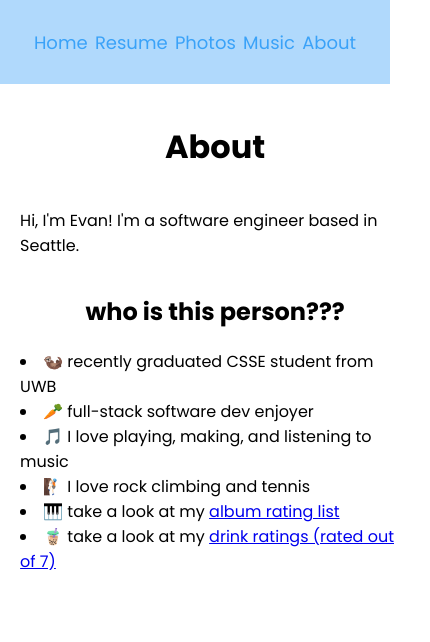
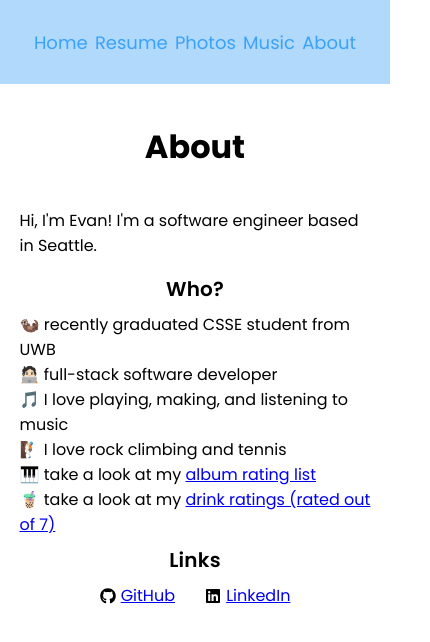
Before and after one commit to jinevang/personal-site, a React (Create React App) app: page /about in a window 390 px wide. Shown: the top 642 px of the page, 430 px wide, since content can reach past the window. Built offline with nearby package versions, Linux system fonts and the light colour scheme.

Commit message:
additional fixes on mobile index page + desktop styling

```diff
--- a/public/index.html
+++ b/public/index.html
@@ -3,7 +3,7 @@
   <head>
     <meta charset="utf-8" />
     <link rel="icon" href="%PUBLIC_URL%/pfp.jpg" />
-    <meta name="viewport" content="width=device-width" />
+    <meta name="viewport" content="width=device-width, initial-scale=1.0, initial-scale=1.0, user-scalable=no" />
     <meta name="theme-color" content="#000000" />
     <meta
       name="description"
--- a/src/pages/AboutPage.tsx
+++ b/src/pages/AboutPage.tsx
@@ -1,7 +1,12 @@
 import React from 'react';
-import { Box, List } from '@mui/material';
+
+// Components
+import { Box, List, ListItem, Typography } from '@mui/material';
+
+// Styles & Colors
 import styled from '@emotion/styled';
 import { theme } from 'styles/BasicTheme';
+import { FaGithub, FaLinkedin } from "react-icons/fa";
 
 const StyledAbout = styled(Box)({
   width: '100%',
@@ -9,11 +14,12 @@ const StyledAbout = styled(Box)({
     paddingTop: 0,
     display: 'flex',
     flexDirection: 'column',
-    alignItems: 'center'
+    alignItems: 'center',
+    width: '90vw',
   },
 
   [theme.breakpoints.up('lg')]: {
-    paddingTop: '20vh'
+    paddingTop: '10vh'
   }
 })
 
@@ -22,17 +28,26 @@ const AboutPage = () => {
     <h1>About</h1>
     <p>Hi, I&apos;m Evan! I&apos;m a software engineer based in Seattle.
     </p>
-    <h2>
-      who is this person???
-    </h2>
-    <Box>
-      <li>🦦 recently graduated CSSE student from UWB</li>
-      <li>🥕 full-stack software dev enjoyer</li>
-      <li>🎵 I love playing, making, and listening to music</li>
-      <li>🧗🏻 I love rock climbing and tennis</li>
-      <li>🎹 take a look at my <a href='https://bit.ly/albumratings' target='_blank' rel='noopener noreferrer'>album rating list</a></li>
-      <li>🧋 take a look at my <a href='https://bit.ly/drinkratings' target='_blank' rel='noopener noreferrer'>drink ratings (rated out of 7)</a></li>
-    </Box>
+    <Typography sx={{fontFamily: 'inherit', fontSize: 20, fontWeight: 600}}>
+      Who?
+    </Typography>
+    <List>
+      <ListItem disablePadding>🦦 recently graduated CSSE student from UWB</ListItem>
+      <ListItem disablePadding>🧑🏻‍💻 full-stack software developer</ListItem>
+      <ListItem disablePadding>🎵 I love playing, making, and listening to music</ListItem>
+      <ListItem disablePadding>🧗🏻 I love rock climbing and tennis</ListItem>
+      <ListItem disablePadding><span>🎹 take a look at my <a href='https://bit.ly/albumratings' target='_blank' rel='noopener noreferrer'>album rating list</a></span></ListItem>
+      <ListItem disablePadding><span>🧋 take a look at my <a href='https://bit.ly/drinkratings' target='_blank' rel='noopener noreferrer'>drink ratings (rated out of 7)</a></span></ListItem>
+    </List>
+    <Typography sx={{fontFamily: 'inherit', fontSize: 20, fontWeight: 600}}>
+    Links</Typography>
+    <List sx={{[theme.breakpoints.down('lg')]: {
+      display: 'flex',
+      gap: '3ch'
+    }}}>
+      <ListItem disablePadding alignItems='center' sx={{display: 'flex', gap: '0.5ch'}}><FaGithub/> <a href='https://github.com/jinevang' target='_blank' rel='noopener noreferrer'>GitHub</a></ListItem>
+      <ListItem disablePadding alignItems='center' sx={{display: 'flex', gap: '0.5ch'}}><FaLinkedin/><a href='https://www.linkedin.com/in/evanjin/' target='_blank' rel='nooperner noreferrer'>LinkedIn</a></ListItem>
+    </List>
   </StyledAbout>);
 };
 
--- a/src/pages/PhotosPage.tsx
+++ b/src/pages/PhotosPage.tsx
@@ -40,6 +40,7 @@ const StyledPhotosPage = styled(Box)({
     alignItems: 'center',
     justifyContent: 'center',
     left: 0,
+    width: '90vw',
   },
   paddingBottom: '10rem'
 })
--- a/src/pages/ResumePage.tsx
+++ b/src/pages/ResumePage.tsx
@@ -16,6 +16,9 @@ const ResumeCard = styled(Box)({
     'li': {
       listStyleType: 'none'
     }
+  },
+  [theme.breakpoints.down('lg')]: {
+    maxWidth: '90vw',
   }
 });
 
@@ -52,7 +55,8 @@ const StyledResumePage = styled(Box)({
   [theme.breakpoints.down('lg')]: {
     'h2': {
       textAlign: 'center',
-    }
+    },
+    width: '90vw',
   },
   paddingBottom: '10rem'
 })
--- a/src/pages/index.tsx
+++ b/src/pages/index.tsx
@@ -1,22 +1,27 @@
-import React from 'react';
-import { Box, Grid2 as Grid, Link, Typography } from '@mui/material';
+import React, { useEffect } from 'react';
 
+// Components
+import { Box, Link, Typography } from '@mui/material';
+import { Masonry } from '@mui/lab';
+
+// Icons, Themes, Colors
 import styled from '@emotion/styled';
 import { theme } from 'styles/BasicTheme';
-import { IoIosMail } from 'react-icons/io'
 import { colors } from 'constants/colors';
-import { Masonry } from '@mui/lab';
+import { IoMail } from "react-icons/io5";
+
 const StyledIndexPage = styled(Box)({
   width: '60vw',
   display: 'flex',
   flexDirection: 'column',
   alignItems: 'center',
   justifyItems: 'center',
-  height: '90vh',
+  alignContent: 'center',
+  height: '100vh',
+
 
   [theme.breakpoints.down('lg')]: {
     width: '95%',
-    height: '100vh',
   }
 })
 
@@ -24,24 +29,12 @@ const Me = styled(Box)({
   [theme.breakpoints.down('lg')]: {
     '& img': {
       display: 'none',
-      position: 'fixed',
-      width: '20%',
-      left: '1rem',
-      bottom: '-5%'
     }
   },
-
-  [theme.breakpoints.down('sm')]: {
-    '& img': {
-      width: '40%',
-      left: '-1rem',
-    }
-  },
-
   [theme.breakpoints.up('lg')]: {
     '& img': {
       position: 'absolute',
-      bottom: '-15%',
+      bottom: '0',
       right: '89%',
       width: '30%'
     }
@@ -69,10 +62,8 @@ const CustomBox = styled(Box)<{ backgroundColor?: string; image?: boolean }>(({
   justifyItems: 'center',
 
 
-  // Apply the backgroundColor prop if it exists
   backgroundColor: backgroundColor || 'white',
 
-  // Conditionally apply a background image if the image prop is true
   backgroundSize: 'cover',
   '& a': {
     color: colors.basicBlue.darkest,
@@ -98,14 +89,18 @@ const CustomBox = styled(Box)<{ backgroundColor?: string; image?: boolean }>(({
 }));
 
 const IndexPage = () => {
-
+  useEffect(() => {
+    window.scrollTo(0, 0);
+  }, []);
   return(
     <StyledIndexPage id='styledIndexPage'>
-      <Box sx={{ display: 'flex', flexDirection: 'column', alignItems: 'center', alignContent: 'center', width: '100%'}}>
-        <Typography sx={{fontSize: 120, fontWeight: 500, fontFamily: 'inherit'}}>
+      <Box sx={{ display: 'flex', flexDirection: 'column', alignItems: 'flex-end', alignContent: 'center', width: '100%'}}>
+        <Typography sx={{fontSize: 110, fontWeight: 500, fontFamily: 'inherit', [theme.breakpoints.down('lg')]: {
+          display: 'none',
+        }}}>
           Hello!
         </Typography>
-        <Masonry columns={{lg: 3, md: 1}} spacing={2} sequential>
+        <Masonry columns={{lg: 3, md: 1}} spacing={2} sequential sx={{maxHeight: 'fit-content'}}>
 
           <CustomBox backgroundColor={colors.basicBlue.light} height='15vh' >
             <Typography fontSize={{lg: '1vw', md: 14}}>Hi, I&apos;m Evan! I am a Software Engineer based in Seattle, WA. I recently graduated from UW, here are a few things I enjoy!</Typography>
@@ -126,20 +121,20 @@ const IndexPage = () => {
 
           <CustomBox backgroundColor={colors.basicBlue.light} height='10vh'>
           <Mailto email="jinevang@gmail.com" subject="" body="">
-                <Typography color={colors.basicBlue.darkest} fontSize={20}>Send me an email!</Typography>
+                <Box sx={{display: 'flex', alignItems: 'center', justifyContent: 'center'}}><IoMail/> <Typography color={colors.basicBlue.darkest} fontSize={20}>Send me an email!</Typography></Box>
           </Mailto>
               </CustomBox>
           <CustomBox backgroundColor='' height='fit-content' image={true}>
             <img src={require('../assets/piano.jpg')} loading='lazy'/>
-            <Typography fontSize={14}>Playing piano (I&apos;m the one not in the red)</Typography>
+            <Typography fontSize={14}>Playing piano</Typography>
           </CustomBox>
 
 
 
 
         </Masonry>
+      <Me><img src={require('../assets/Subject.png')}></img></Me>
       </Box>
-    <Me><img src={require('../assets/Subject.png')}></img></Me>
     </StyledIndexPage>
 
   );
--- a/src/styles/basic-styles.tsx
+++ b/src/styles/basic-styles.tsx
@@ -7,7 +7,6 @@ export const StyledCenter = styled(Box)({
   position: 'absolute',
   top: '3%',
   gap: '100px',
-
   [theme.breakpoints.up('lg')]: {
     marginLeft: '-50px',
     display: 'flex',
@@ -20,15 +19,17 @@ export const StyledCenter = styled(Box)({
 
   [theme.breakpoints.down('lg')]: {
     top: '12vh',
+
     display: 'flex',
     flexDirection: 'column',
     alignContent: 'center',
     justifyContent: 'center',
     alignItems: 'center',
-    padding: '0 2ch',
     left: 0,
-    width: '100%',
-    marginLeft: 0,
+    width: '100vw',
+    marginLeft: 'auto',
+    marginRight: 'auto',
+    maxWidth: '100vw',
     'h1': {
       display: 'flex',
       justifyContent: 'center'
```
